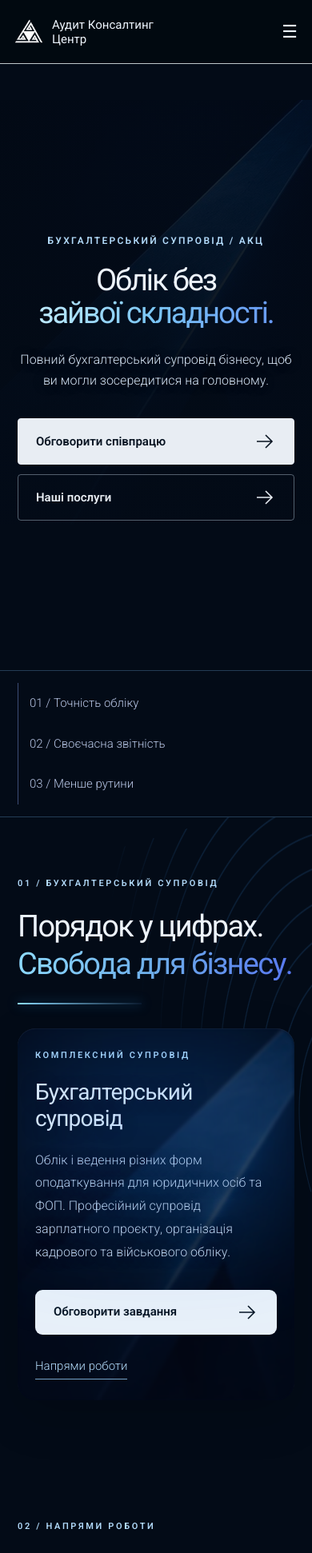
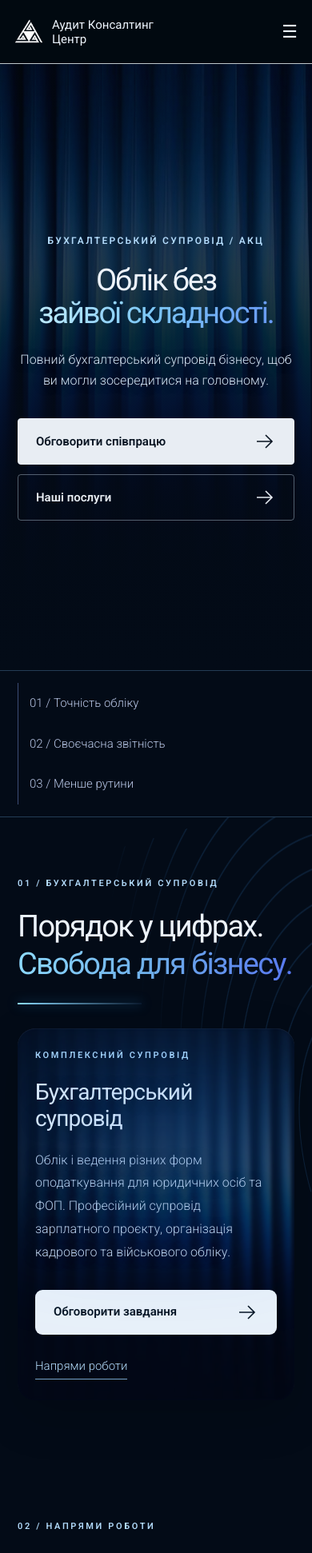
Before and after one commit to dnagorna3817-spec/website_akc_main, a Next.js app: page /expertise/accounting in a window 390 px wide. Shown: the top 1942 px of the page at 80% size. Built offline with nearby package versions, Linux system fonts and the light colour scheme.

Commit message:
Reuse audit wave artwork on accounting hero and feature

```diff
--- a/app/expertise/[slug]/audit.module.css
+++ b/app/expertise/[slug]/audit.module.css
@@ -993,11 +993,11 @@
   min-height: clamp(650px, calc(100svh - 86px), 830px);
 }
 .accountingPage .hero::before {
-  background-image: url("/akc-expertise-geometry.png");
-  background-size: auto 120%;
+  background-image: url("/akc-audit-wave.jpg");
+  background-size: cover;
   background-repeat: no-repeat;
-  background-position: 90% center;
-  opacity: .65;
+  background-position: center;
+  opacity: 1;
   filter: saturate(1.25) contrast(1.12);
 }
 .accountingPage .hero::after {
@@ -1009,24 +1009,24 @@
 .accountingPage .section .feature::before {
   background-image:
     linear-gradient(90deg, #020817 0%, rgba(2,8,23,.93) 34%, rgba(2,8,23,.48) 68%, rgba(2,8,23,.12) 100%),
-    url("/akc-expertise-geometry.png");
+    url("/akc-audit-wave.jpg");
   background-position: center, 85% center;
-  background-size: cover, auto 145%;
+  background-size: cover, cover;
 }
 .accountingPage .section .feature { min-height: 455px; }
 .accountingPage .section .feature > :first-child { width: min(66%, 710px); }
 .accountingPage .section .cards .card h3 { overflow-wrap: anywhere; }
 @media (max-width: 900px) {
-  .accountingPage .hero::before { background-size: auto 95%; background-position: 70% center; opacity: .45; }
+  .accountingPage .hero::before { background-size: cover; background-position: center; opacity: 1; }
   .accountingPage .section .feature > :first-child { width: min(85%, 710px); }
 }
 @media (max-width: 650px) {
-  .accountingPage .hero::before { background-size: auto 70%; background-position: 60% 20%; opacity: .34; }
+  .accountingPage .hero::before { background-size: cover; background-position: center; opacity: 1; }
   .accountingPage .hero::after { background: linear-gradient(0deg, #030b17 0%, rgba(3,11,23,.86) 54%, rgba(3,11,23,.58) 100%); }
   .accountingPage .section .feature::before {
-    background-image: linear-gradient(90deg,rgba(2,8,23,.93),rgba(2,8,23,.70)),url("/akc-expertise-geometry.png");
+    background-image: linear-gradient(90deg,rgba(2,8,23,.93),rgba(2,8,23,.70)),url("/akc-audit-wave.jpg");
     background-position: center, center;
-    background-size: cover, auto 115%;
+    background-size: cover, cover;
   }
   .accountingPage .section .feature > :first-child { width: 100%; }
 }
```
